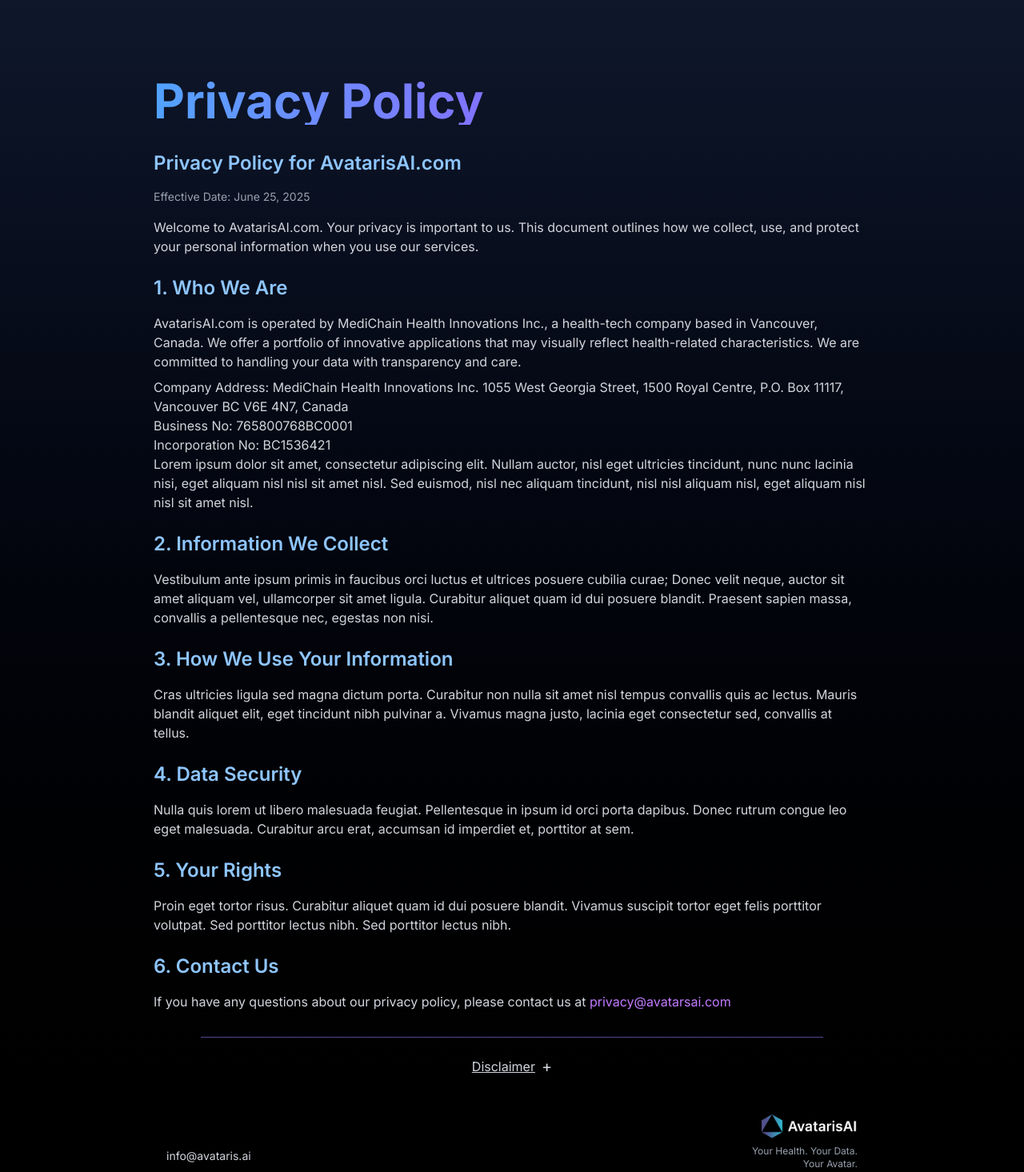
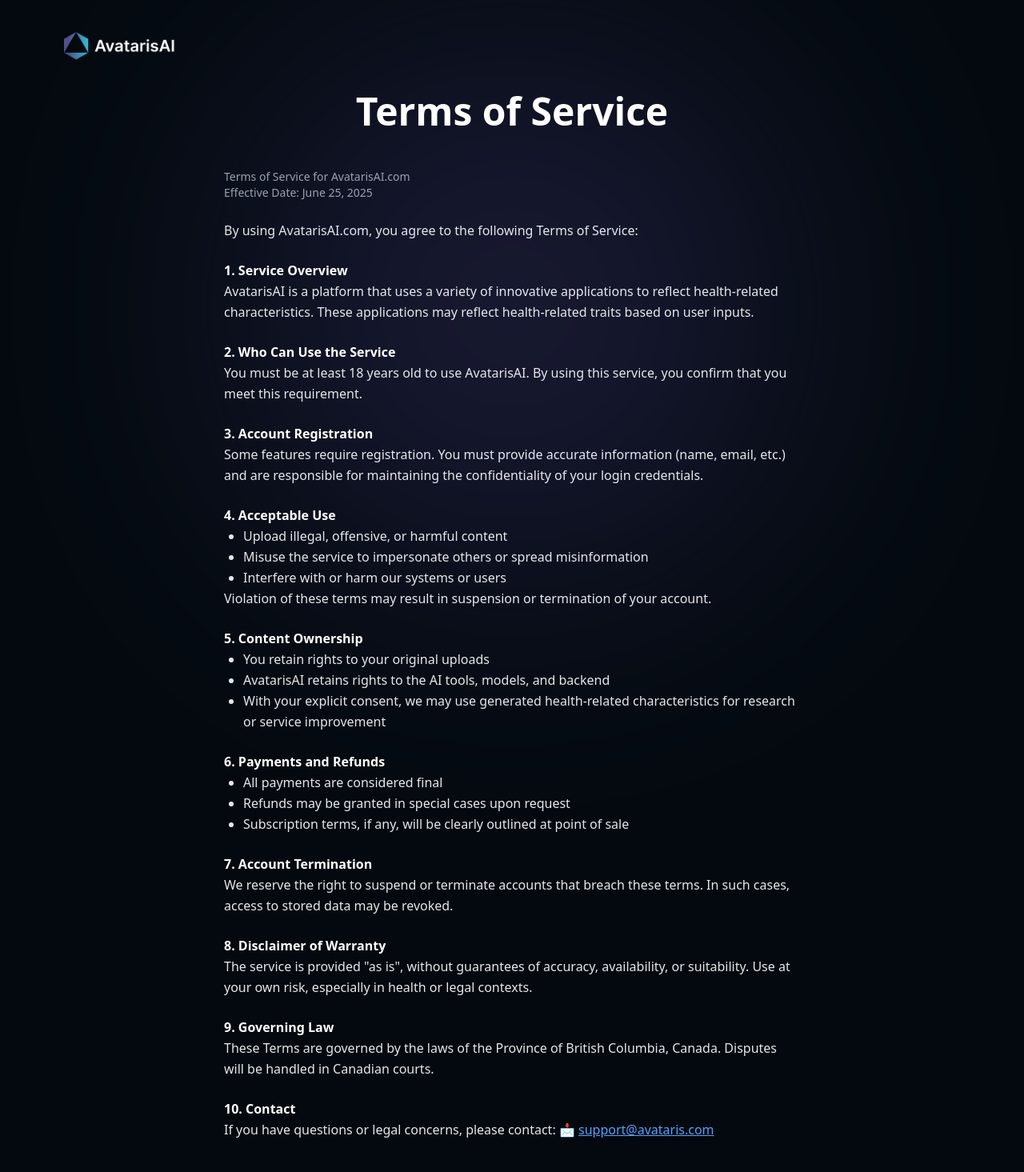
Before and after one commit to ztadic979/AvatarisAI, a Next.js app: page /privacy in a window 1280 px wide. Shown: the top 1465 px of the page at 80% size. Built offline with nearby package versions, Linux system fonts and the light colour scheme.

Commit message:
ui changes

```diff
--- a/src/app/page.tsx
+++ b/src/app/page.tsx
@@ -1138,7 +1138,7 @@
                   Privacy Policy
                 </Link>
                 <Link
-                  href="/tearms"
+                  href="/terms"
                   className="hover:text-white transition-colors"
                 >
                   Terms of Service
@@ -1180,7 +1180,7 @@
                   Privacy Policy
                 </Link>
                 <Link
-                  href="/tearms"
+                  href="/terms"
                   className="hover:text-white transition-colors"
                 >
                   Terms of Service
--- a/src/app/privacy/page.tsx
+++ b/src/app/privacy/page.tsx
@@ -8,114 +8,175 @@
   const [isOpen, setIsOpen] = useState(false);
 
   return (
-    <main className="flex min-h-screen flex-col items-center justify-between p-6 md:p-24 bg-gradient-to-b from-slate-900 to-black text-white">
-      <div className="max-w-4xl w-full">
-        <h1 className="text-4xl md:text-6xl font-bold mb-8 text-transparent bg-clip-text bg-gradient-to-r from-blue-400 to-purple-600">
-          Privacy Policy
+    <div className="min-h-screen bg-[#03090E] text-white relative overflow-hidden font-sans">
+      {/* Background Blur */}
+      <div>
+        <div
+          className="rounded-full absolute top-96 left-1/2 transform -translate-x-1/2 -translate-y-1/2 opacity-40"
+          style={{
+            width: "600px",
+            height: "600px",
+            backgroundColor: "#534896",
+            filter: "blur(180px)",
+          }}
+        />
+      </div>
+
+      {/* Header */}
+      <header className="relative z-10 w-full flex justify-start px-6 md:px-20 pt-10">
+        <Image
+          src={logoavatarise}
+          alt="AvatarisAI logo"
+          width={140}
+          height={40}
+        />
+      </header>
+
+      {/* Main Content */}
+      <main className="relative z-10 max-w-3xl mx-auto px-4 sm:px-6 pt-10 pb-16">
+        <h1 className="text-3xl sm:text-4xl md:text-5xl font-bold text-center mb-12">
+          Terms of Service
         </h1>
 
-        <div className="space-y-6">
-          <section>
-            <h2 className="text-2xl font-semibold mb-4 text-blue-300">
-              Privacy Policy for AvatarisAI.com
-            </h2>
-            <p className="text-sm text-gray-400 mb-4">
+        <section className="space-y-6 text-sm sm:text-base leading-relaxed text-gray-200">
+          <p className="text-sm text-gray-400">
+            Terms of Service for AvatarisAI.com
+            <br />
             Effective Date: June 25, 2025
           </p>
-            <p className="text-gray-300 mb-6">
-              Welcome to AvatarisAI.com. Your privacy is important to us. This
-              document outlines how we collect, use, and protect your personal
-              information when you use our services.
+          <p>
+            By using AvatarisAI.com, you agree to the following Terms of
+            Service:
           </p>
 
-            <h2 className="text-2xl font-semibold mb-4 text-blue-300">
-              1. Who We Are
+          <div>
+            <h2 className="font-semibold text-white">1. Service Overview</h2>
+            <p>
+              AvatarisAI is a platform that uses a variety of innovative
+              applications to reflect health-related characteristics. These
+              applications may reflect health-related traits based on user
+              inputs.
+            </p>
+          </div>
+
+          <div>
+            <h2 className="font-semibold text-white">
+              2. Who Can Use the Service
             </h2>
-            <p className="text-gray-300">
-              AvatarisAI.com is operated by MediChain Health Innovations Inc., a
-              health-tech company based in Vancouver, Canada. We offer a
-              portfolio of innovative applications that may visually reflect
-              health-related characteristics. We are committed to handling your
-              data with transparency and care.
+            <p>
+              You must be at least 18 years old to use AvatarisAI. By using this
+              service, you confirm that you meet this requirement.
             </p>
-            <p className="text-gray-300 mt-2">
-              Company Address: MediChain Health Innovations Inc. 1055 West
-              Georgia Street, 1500 Royal Centre, P.O. Box 11117, Vancouver BC
-              V6E 4N7, Canada
-              <br />
-              Business No: 765800768BC0001
-              <br />
-              Incorporation No: BC1536421
+          </div>
+
+          <div>
+            <h2 className="font-semibold text-white">
+              3. Account Registration
+            </h2>
+            <p>
+              Some features require registration. You must provide accurate
+              information (name, email, etc.) and are responsible for
+              maintaining the confidentiality of your login credentials.
             </p>
-            <p className="text-gray-300">
-              Lorem ipsum dolor sit amet, consectetur adipiscing elit. Nullam
-              auctor, nisl eget ultricies tincidunt, nunc nunc lacinia nisi,
-              eget aliquam nisl nisl sit amet nisl. Sed euismod, nisl nec
-              aliquam tincidunt, nisl nisl aliquam nisl, eget aliquam nisl nisl
-              sit amet nisl.
+          </div>
+
+          <div>
+            <h2 className="font-semibold text-white">4. Acceptable Use</h2>
+            <ul className="list-disc pl-6">
+              <li>Upload illegal, offensive, or harmful content</li>
+              <li>
+                Misuse the service to impersonate others or spread
+                misinformation
+              </li>
+              <li>Interfere with or harm our systems or users</li>
+            </ul>
+            <p>
+              Violation of these terms may result in suspension or termination
+              of your account.
             </p>
+          </div>
+
+          <div>
+            <h2 className="font-semibold text-white">5. Content Ownership</h2>
+            <ul className="list-disc pl-6">
+              <li>You retain rights to your original uploads</li>
+              <li>
+                AvatarisAI retains rights to the AI tools, models, and backend
+              </li>
+              <li>
+                With your explicit consent, we may use generated health-related
+                characteristics for research or service improvement
+              </li>
+            </ul>
+          </div>
+
+          <div>
+            <h2 className="font-semibold text-white">
+              6. Payments and Refunds
+            </h2>
+            <ul className="list-disc pl-6">
+              <li>All payments are considered final</li>
+              <li>Refunds may be granted in special cases upon request</li>
+              <li>
+                Subscription terms, if any, will be clearly outlined at point of
+                sale
+              </li>
+            </ul>
+          </div>
+
+          <div>
+            <h2 className="font-semibold text-white">7. Account Termination</h2>
+            <p>
+              We reserve the right to suspend or terminate accounts that breach
+              these terms. In such cases, access to stored data may be revoked.
+            </p>
+          </div>
+
+          <div>
+            <h2 className="font-semibold text-white">
+              8. Disclaimer of Warranty
+            </h2>
+            <p>
+              The service is provided &quot;as is&quot;, without guarantees of
+              accuracy, availability, or suitability. Use at your own risk,
+              especially in health or legal contexts.
+            </p>
+          </div>
+
+          <div>
+            <h2 className="font-semibold text-white">9. Governing Law</h2>
+            <p>
+              These Terms are governed by the laws of the Province of British
+              Columbia, Canada. Disputes will be handled in Canadian courts.
+            </p>
+          </div>
+
+          <div>
+            <h2 className="font-semibold text-white">10. Contact</h2>
+            <p>
+              If you have questions or legal concerns, please contact: 📩{" "}
+              <a
+                href="mailto:support@avatarisai.com"
+                className="text-blue-400 hover:text-blue-300 underline transition-colors"
+              >
+                support@avataris.com
+              </a>
+            </p>
+          </div>
         </section>
 
-          <section>
-            <h2 className="text-2xl font-semibold mb-4 text-blue-300">
-              2. Information We Collect
-            </h2>
-            <p className="text-gray-300">
-              Vestibulum ante ipsum primis in faucibus orci luctus et ultrices
-              posuere cubilia curae; Donec velit neque, auctor sit amet aliquam
-              vel, ullamcorper sit amet ligula. Curabitur aliquet quam id dui
-              posuere blandit. Praesent sapien massa, convallis a pellentesque
-              nec, egestas non nisi.
-            </p>
-          </section>
-
-          <section>
-            <h2 className="text-2xl font-semibold mb-4 text-blue-300">
-              3. How We Use Your Information
-            </h2>
-            <p className="text-gray-300">
-              Cras ultricies ligula sed magna dictum porta. Curabitur non nulla
-              sit amet nisl tempus convallis quis ac lectus. Mauris blandit
-              aliquet elit, eget tincidunt nibh pulvinar a. Vivamus magna justo,
-              lacinia eget consectetur sed, convallis at tellus.
-            </p>
-          </section>
-
-          <section>
-            <h2 className="text-2xl font-semibold mb-4 text-blue-300">
-              4. Data Security
-            </h2>
-            <p className="text-gray-300">
-              Nulla quis lorem ut libero malesuada feugiat. Pellentesque in
-              ipsum id orci porta dapibus. Donec rutrum congue leo eget
-              malesuada. Curabitur arcu erat, accumsan id imperdiet et,
-              porttitor at sem.
-            </p>
-          </section>
-
-          <section>
-            <h2 className="text-2xl font-semibold mb-4 text-blue-300">
-              5. Your Rights
-            </h2>
-            <p className="text-gray-300">
-              Proin eget tortor risus. Curabitur aliquet quam id dui posuere
-              blandit. Vivamus suscipit tortor eget felis porttitor volutpat.
-              Sed porttitor lectus nibh. Sed porttitor lectus nibh.
-            </p>
-          </section>
-
-          <section>
-            <h2 className="text-2xl font-semibold mb-4 text-blue-300">
-              6. Contact Us
-            </h2>
-            <p className="text-gray-300">
-              If you have any questions about our privacy policy, please contact
-              us at
-              <span className="text-purple-400"> privacy@avatarsai.com</span>
-            </p>
-          </section>
+        {/* Button */}
+        <div className="flex justify-center mt-12">
+          <Link
+            href="/"
+            className="bg-white text-gray-900 px-6 py-3 rounded-lg font-medium hover:bg-gray-100 transition-colors"
+          >
+            Back to Home
+          </Link>
         </div>
 
+        {/* Footer */}
+      </main>
       <footer className="text-gray-300">
         {/* Spacer above line */}
         <div className="pt-8" />
@@ -158,21 +219,20 @@
               <p>
                 This presentation is provided for informational and discussion
                 purposes only. It is not intended to constitute, and does not
-                  constitute, an offer to sell or the solicitation of an offer
-                  to buy any securities, financial instruments, or digital
-                  assets in any jurisdiction. No portion of this presentation
-                  shall be relied upon in connection with any investment
-                  decision.
+                constitute, an offer to sell or the solicitation of an offer to
+                buy any securities, financial instruments, or digital assets in
+                any jurisdiction. No portion of this presentation shall be
+                relied upon in connection with any investment decision.
               </p>
               <p>
                 Avataris AI (a brand operated by Avataris Health Innovations
                 Inc., a Canadian corporation) does not create, issue, or sell
                 the MEDX token. The MEDX token is created and issued by a
-                  separate and independent entity, Medix Launch Partners, for
-                  use exclusively within the Avataris Ecosystem as a utility
-                  token. MEDX is not intended to function as an investment
-                  vehicle or store of value and is not offered as a security or
-                  financial instrument in any jurisdiction.
+                separate and independent entity, Medix Launch Partners, for use
+                exclusively within the Avataris Ecosystem as a utility token.
+                MEDX is not intended to function as an investment vehicle or
+                store of value and is not offered as a security or financial
+                instrument in any jurisdiction.
               </p>
               <p>
                 All descriptions of token utility are illustrative of current
@@ -180,29 +240,29 @@
               </p>
               <p>
                 The availability of such features may vary based on region,
-                  regulation, user eligibility, and ongoing platform
-                  development. Use of MEDX is subject to applicable terms of
-                  service and local regulations.
+                regulation, user eligibility, and ongoing platform development.
+                Use of MEDX is subject to applicable terms of service and local
+                regulations.
               </p>
               <p>
                 This presentation may reference digital health, AI-powered
-                  diagnostics, and health-related use cases. Nothing herein
-                  should be construed as medical advice.
+                diagnostics, and health-related use cases. Nothing herein should
+                be construed as medical advice.
               </p>
               <p>
                 All medical use cases are subject to local regulatory approval
-                  and platform compliance with applicable laws, including but
-                  not limited to HIPAA, PIPEDA, GDPR, and equivalent
-                  international standards for data protection and privacy. Past
-                  performance, product roadmaps, or adoption forecasts included
-                  in this presentation are not guarantees of future results. All
+                and platform compliance with applicable laws, including but not
+                limited to HIPAA, PIPEDA, GDPR, and equivalent international
+                standards for data protection and privacy. Past performance,
+                product roadmaps, or adoption forecasts included in this
+                presentation are not guarantees of future results. All
                 statements herein are subject to change without notice.
               </p>
               <p className="font-semibold pt-2">
                 DO NOT DISTRIBUTE WITHOUT EXPRESS WRITTEN CONSENT
                 <br />
-                  Confidential © Avataris Health Innovations Inc. 2025. All
-                  Rights Reserved.
+                Confidential © Avataris Health Innovations Inc. 2025. All Rights
+                Reserved.
               </p>
             </div>
           </div>
@@ -247,9 +307,7 @@
                   <br />
                   Your Avatar.
                 </div>
-                  <div className="text-xs text-gray-400">
-                    © 2025 — Copyright
-                  </div>
+                <div className="text-xs text-gray-400">© 2025 — Copyright</div>
               </div>
             </div>
           </div>
@@ -298,6 +356,5 @@
         </div>
       </footer>
     </div>
-    </main>
   );
 }
```
Also changed, not shown: src/app/terms/page.tsx (renamed from src/app/tearms/page.tsx, +55 -122 lines). Lines whose indentation alone changed are shown as unchanged.
